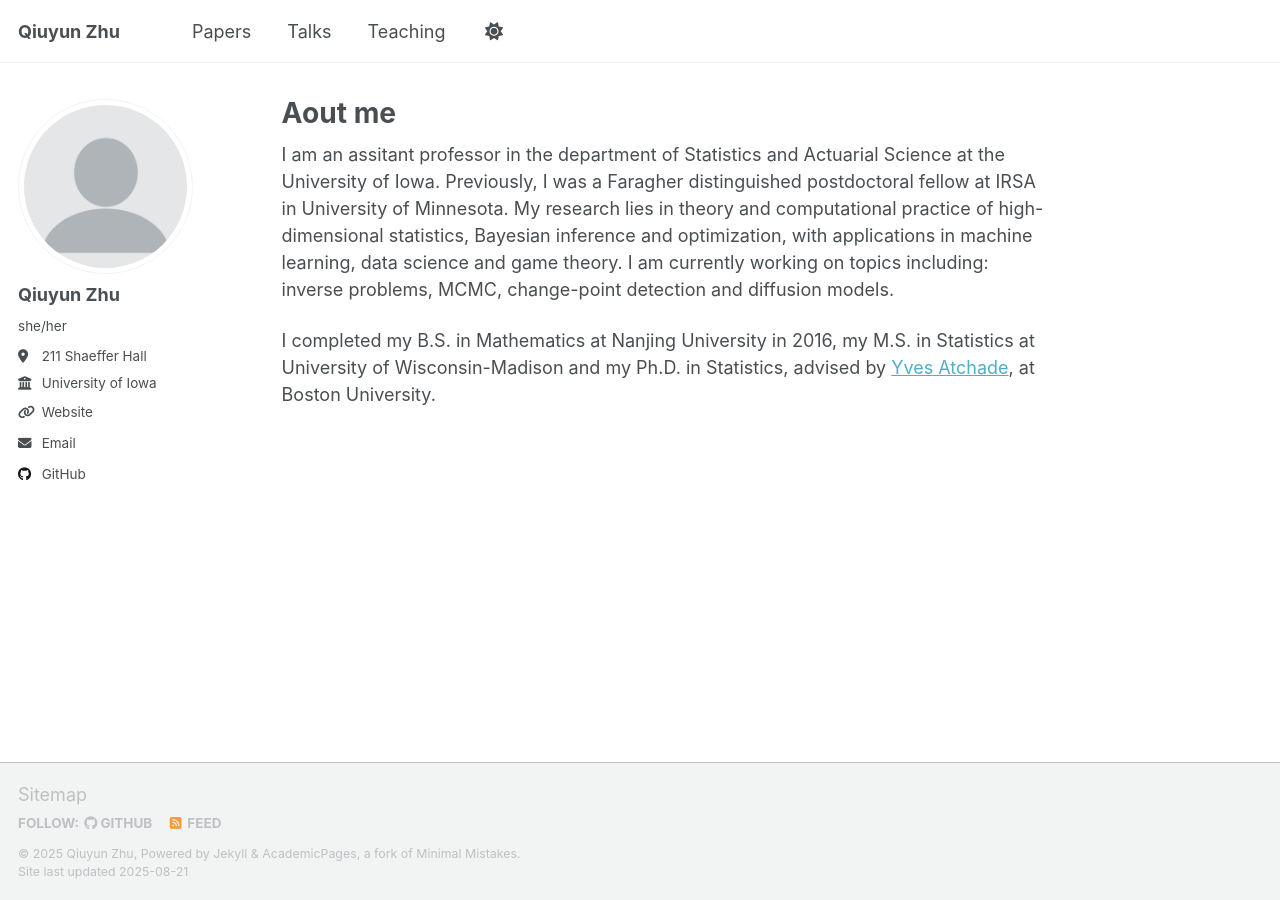
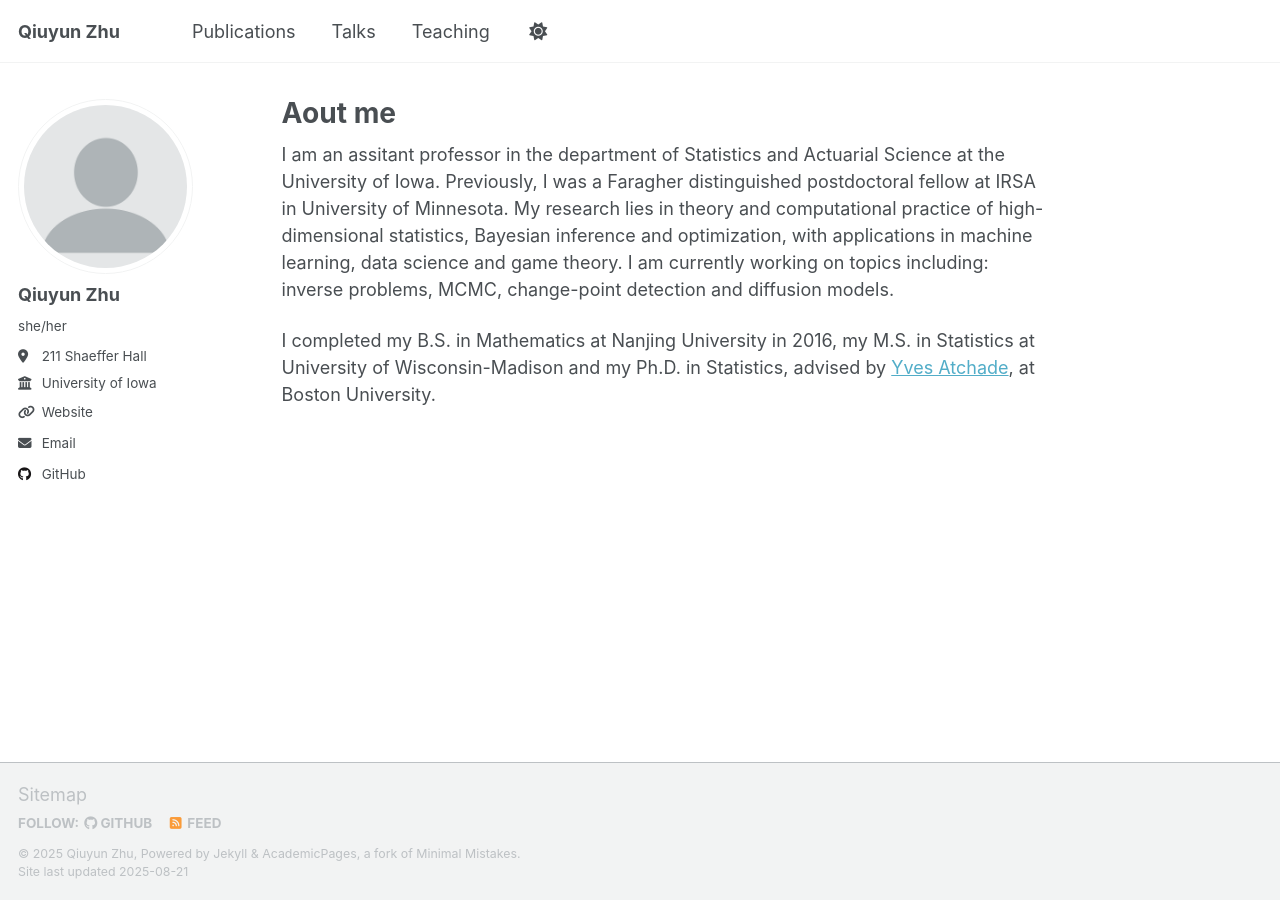
Before and after one commit to rachelwho/rachelwho.github.io, a Jekyll site: the page built from _pages/about.md, in a window 1280 px wide. Built offline with Jekyll 4.4.1, drawn with Linux system fonts in a browser that asks for light colours; a script that is not in the unit is left out.

Commit message:
Update navigation.yml

```diff
--- a/_data/navigation.yml
+++ b/_data/navigation.yml
@@ -8,7 +8,7 @@
 #      Markdown formatted page while the second is generated using JSON.
 
 main:
-  - title: "Papers"
+  - title: "Publications"
     url: /publications/
 
   - title: "Talks"
```
